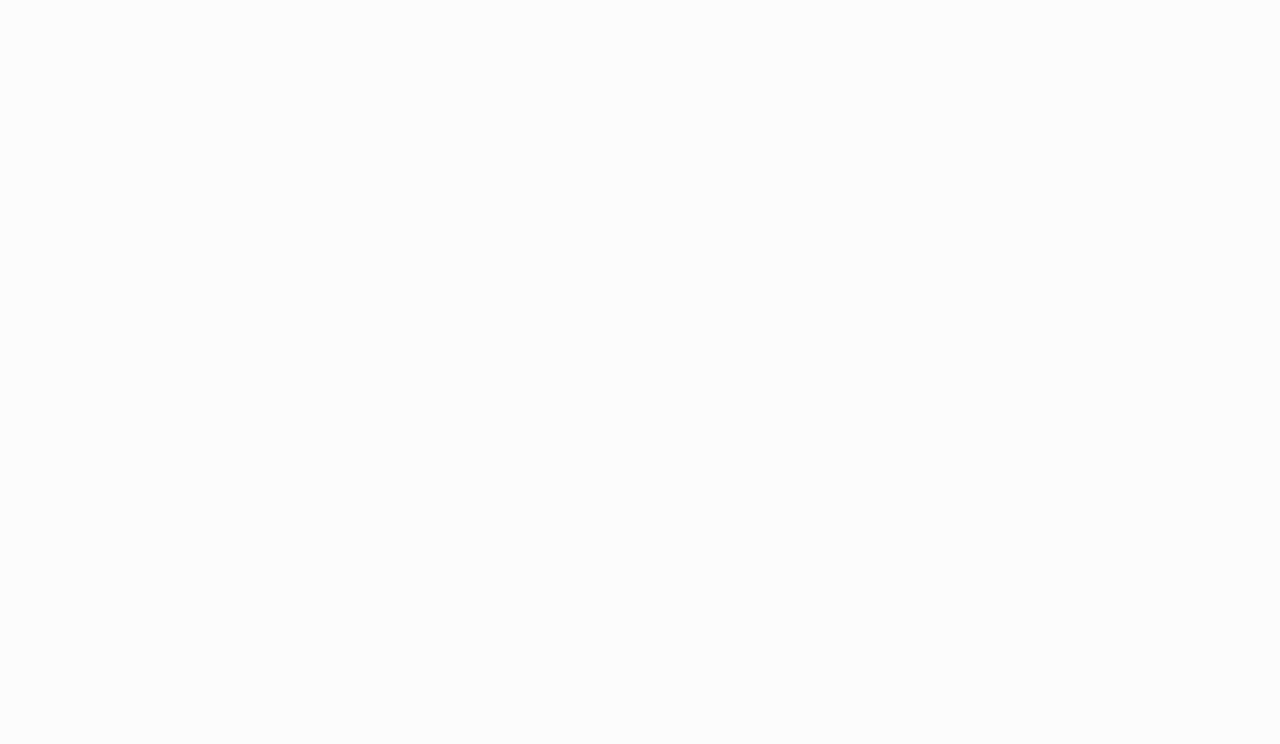
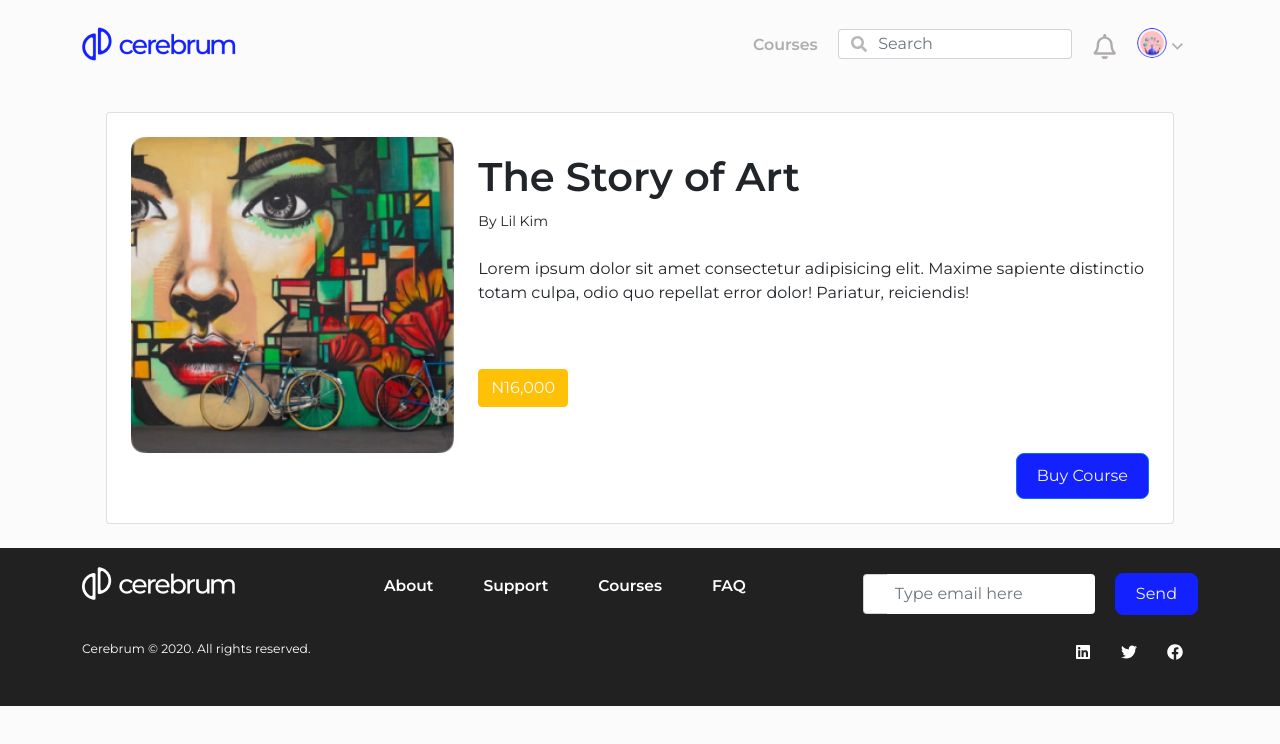
Before and after one commit to Kingscliq/Cerebrum-New, a React (Create React App) app: page /buycourse in a window 1280 px wide. Shown: the top 744 px of the page. Built offline with nearby package versions, Linux system fonts and the light colour scheme; no server answers.

Commit message:
payment page integration

```diff
--- a/src/components/App.js
+++ b/src/components/App.js
@@ -19,6 +19,7 @@ import { TutorAddCourse } from "../pages/app/TutorAddCourse";
 import { Logout } from "../pages/app/Logout";
 import { ViewCourseModal } from "../widgets/ViewCourseModal";
 import { ResetPassword } from "../pages/auth/ResetPassword";
+import { BuyCourse } from "../pages/app/BuyCourse";
 
 function App() {
   return (
@@ -48,24 +49,7 @@ function App() {
         <Route path='/courses' component={Courses} />
         <Route path='/logout' component={Logout} />
         <Route path='/viewcoursemodal' component={ViewCourseModal} />
-      </Switch>
-    </div>
-  );
-  return (
-    <div className='App'>
-      <Switch>
-        <Route path='/login' component={Login} />
-        <Route path='/forgotpassword' component={ForgotPassWord} />
-        <Route path='/verifyemail' component={VerifyEmail} />
-        <Route path='/signup' exact component={SignUp} />
-        <Route path='/dashboard/tutor/addcourse' exact component={AddCourses} />
-        <Route exact path='/tdashboard' component={TDashboard} />
-        <Route path='/verify-email' component={EmailVerify} />
-        <Route path='/watchcourse' component={WatchCourse} />
-        <Route path='/forgotpassword' component={ForgotPassWord} />
-        <Route path='/login' component={Login} />
-        <Route path='/signup' component={SignUp} />
-        <Route path='/forgotpassword' component={ForgotPassWord} />
+        <Route path='/buycourse' component={BuyCourse} />
       </Switch>
     </div>
   );
--- /dev/null
+++ b/src/pages/app/BuyCourse/index.js
@@ -0,0 +1,69 @@
+/** @format */
+
+import axios from "axios";
+import React, { useState, useEffect } from "react";
+import { dummyVideoImage } from "../../../assets/images";
+import { DashboardHeader } from "../../../widgets/DashboardHeader";
+import { Footer } from "../../../widgets/Footer";
+
+const BuyCourse = () => {
+  const [course, setCourse] = useState();
+  //   const [courseId, setCourseId] = useState();
+
+  useEffect(() => {
+    const url_string = window.location.href;
+    const url = new URL(url_string);
+    const course_id = url.searchParams.get("id");
+    axios
+      .get(`https://cerebrum-v1.herokuapp.com/api/course/view/${course_id}`)
+      .then((res) => console.log(res.data))
+      .catch((err) => console.log(err.response));
+  }, []);
+  return (
+    <div>
+      <DashboardHeader />
+      <div className='container'>
+        <div className='card p-4 m-4 d-flex justify-content-center'>
+          <div className='row'>
+            <div className='col-md-4'>
+              <img
+                src={dummyVideoImage}
+                alt='cerebrum dummy'
+                className='image-fluid w-100'
+              />
+            </div>
+            <div className='col-md-8'>
+              <div className='d-flex flex-column justify-content-between'>
+                <div className=''>
+                  <h1
+                    className='text-bold mt-md-3'
+                    style={{ fontWeight: "600" }}
+                  >
+                    The Story of Art
+                  </h1>
+                  <small>By Lil Kim</small>
+                </div>
+                <div className='mt-4'>
+                  <p>
+                    Lorem ipsum dolor sit amet consectetur adipisicing elit.
+                    Maxime sapiente distinctio totam culpa, odio quo repellat
+                    error dolor! Pariatur, reiciendis!
+                  </p>
+                </div>
+                <div className='mt-5'>
+                  <small className='btn btn-warning text-light'>N16,000</small>
+                </div>
+              </div>
+            </div>
+          </div>
+          <div className='d-flex justify-content-end'>
+            <button className='btn btn-primary pull-right'>Buy Course</button>
+          </div>
+        </div>
+      </div>
+      <Footer />
+    </div>
+  );
+};
+
+export { BuyCourse };
--- a/src/pages/app/TDashboard/index.js
+++ b/src/pages/app/TDashboard/index.js
@@ -51,11 +51,10 @@ const TDashboard = () => {
 
   useEffect(() => {
     if (user.role === "tutor") {
-      console.log(user);
+      // console.log(user);
       axios
         .get(`https://cerebrum-v1.herokuapp.com/api/tutor/course/${user._id}`)
         .then((res) => {
-          console.log(res.data);
           setCourseCount(res.data.data.length);
           setCourses(res.data.data);
         })
@@ -178,12 +177,13 @@ const TDashboard = () => {
               {courses.length > 0 ? (
                 <>
                   <div className='row align-items-center'>
-                    {courses.map((course) => (
+                    {courses.map((course, index) => (
                       <>
                         <CourseList
                           courseName={course.name}
                           courseDesc={course.description}
                           courseImg={course.image_url}
+                          key={index}
                         />
                       </>
                     ))}
@@ -198,8 +198,8 @@ const TDashboard = () => {
               )}
             </div>
           )}
-          <div className='col-md-1'>&nbsp;</div>
-          <div className='col-md-5'>
+          {/* <div className='col-md-1'>&nbsp;</div> */}
+          <div className='col-md-6'>
             {/* metrics d-flex flex-wrap flex-column */}
             {role === "tutor" ? (
               <>
@@ -232,7 +232,7 @@ const TDashboard = () => {
                     <div className='row'>
                       <div className='col-md-6 col-sm-12'>
                         <div>
-                          {courses.length > 0 ? (
+                          {role === "tutor" || courses.length > 0 ? (
                             <>
                               <h1
                                 style={{ fontSize: "50px", fontWeight: "600" }}
--- a/src/pages/auth/Login/index.js
+++ b/src/pages/auth/Login/index.js
@@ -29,10 +29,11 @@ const Login = () => {
 
   let statusAlert;
   if (verify_msg === "success") {
-    statusAlert = "Your Email has been Successfully Verified";
+    setAlert("Your Email has been Successfully Verified");
   } else if (verify_msg === "verify") {
-    statusAlert =
-      "Email has already been verified, You can login to your Dashboard";
+    setAlert(
+      "Email has already been verified, You can login to your Dashboard"
+    );
   }
 
   const handleChange = (e) => {
```
Also changed, not shown: 1 other file (tests, documents, lock files or other folders).
